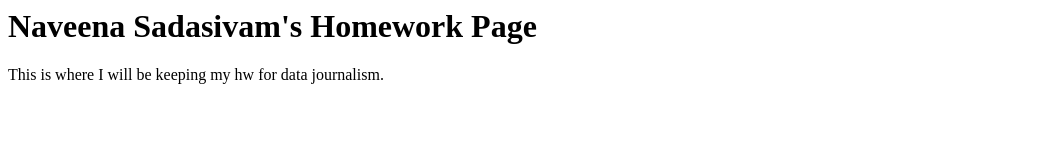
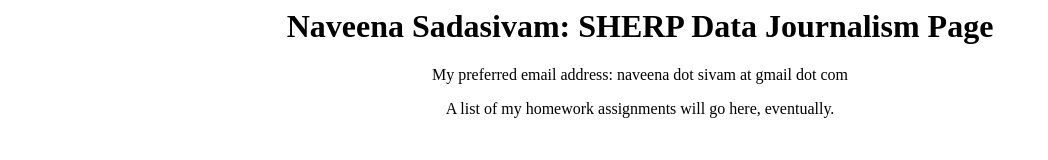
Before and after one commit to NaveenaS/naveenas.github.io, a plain HTML site: page index.html in a window 1280 px wide. Shown: the whole page, without its empty margins (0-1048 px from the left). Drawn offline with Linux system fonts and the light colour scheme.

Commit message:
first assignment

```diff
--- a/index.html
+++ b/index.html
@@ -1,3 +1,4 @@
-<h1> Naveena Sadasivam's Homework Page </h1>
+<center><h1> Naveena Sadasivam: SHERP Data Journalism Page </h1></center>
 
-<p> This is where I will be keeping my hw for data journalism. </p>
+<center><p> My preferred email address: naveena dot sivam at gmail dot com </p> </center>
+<center> <p> A list of my homework assignments will go here, eventually. </p> </center>
```
